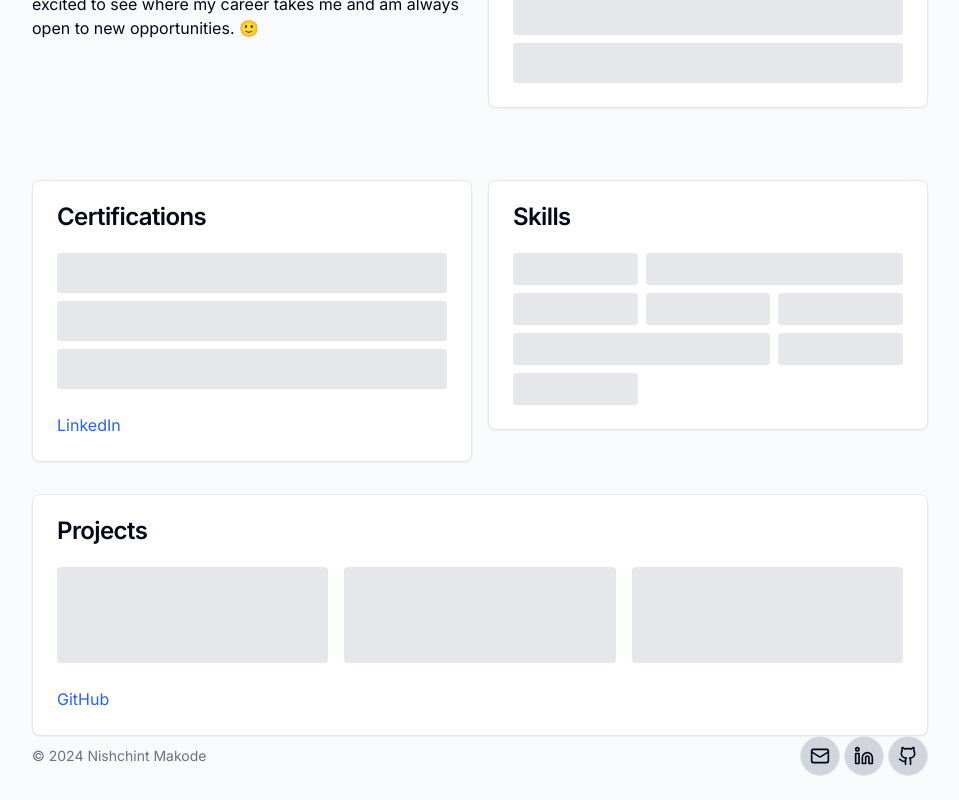
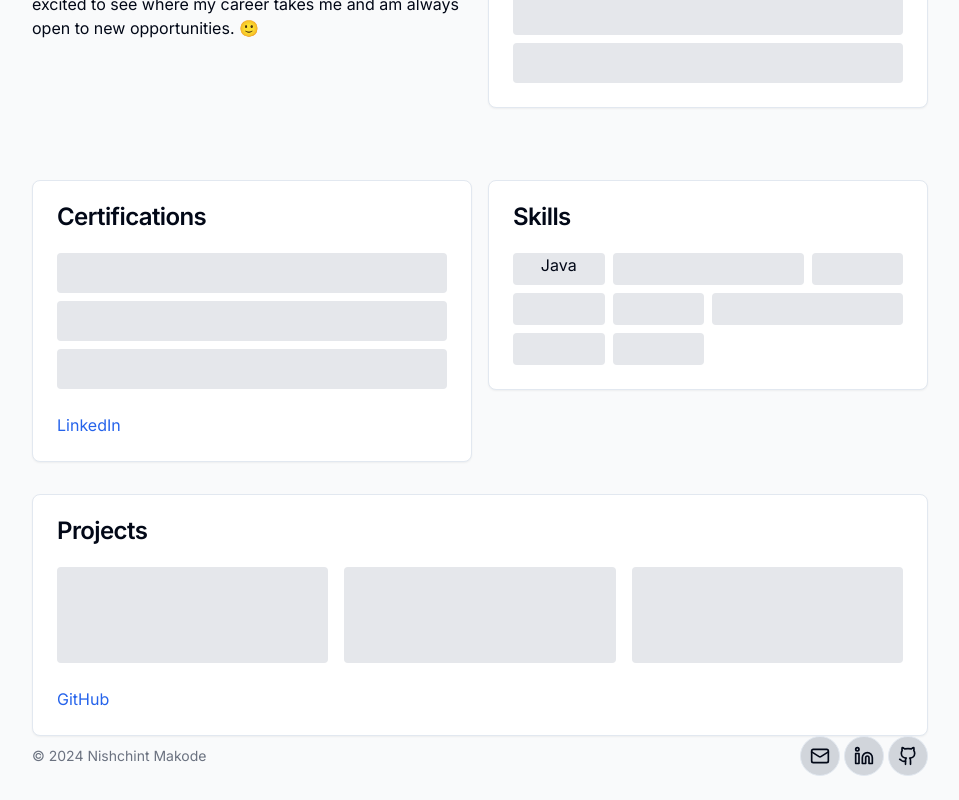
Before and after one commit to nishchintmakode/portfolio-web, a Next.js app: page / in a window 1280 px wide. Shown: the part 920-1720 px from the top of the page, without its empty margins (160-1119 px from the left). Built offline with nearby package versions, Linux system fonts and the light colour scheme.

Commit message:
Update links

```diff
--- a/src/components/Footer.tsx
+++ b/src/components/Footer.tsx
@@ -30,7 +30,7 @@ const Projects = () => {
               <Linkedin className="h-5 w-5" />
             </Button>
           </Link>
-          <Link href="https://www.github.com/in/nishchintmakode/">
+          <Link href="https://www.github.com/nishchintmakode/">
             <Button
               className="bg-gray-300 rounded-full"
               variant="outline"
--- a/src/components/Navbar.tsx
+++ b/src/components/Navbar.tsx
@@ -7,7 +7,9 @@ const Navbar = () => {
   return (
     <header className="w-full max-w-4xl">
       <div className="flex justify-between items-center">
-        <div className="text-2xl font-bold">NM</div>
+        <div className="text-2xl font-bold">
+          <Link href="/">NM</Link>
+        </div>
         <nav className="hidden md:flex space-x-4">
           <Link className="text-gray-600 hover:text-gray-900" href="#about">
             About
--- a/src/components/herosection/heroavatar.tsx
+++ b/src/components/herosection/heroavatar.tsx
@@ -39,7 +39,7 @@ const Heroavatar = () => {
               <Linkedin className="h-5 w-5" />
             </Button>
           </Link>
-          <Link href="https://www.github.com/in/nishchintmakode/">
+          <Link href="https://www.github.com/nishchintmakode/">
             <Button
               className="bg-gray-300 rounded-full"
               variant="outline"
--- a/src/components/qualifications/skills.tsx
+++ b/src/components/qualifications/skills.tsx
@@ -16,8 +16,10 @@ const Skills = () => {
           <CardTitle>Skills</CardTitle>
         </CardHeader>
         <CardContent>
-          <div className="grid grid-cols-3 gap-2">
-            <div className="h-8 bg-gray-200 rounded col-span-1" />
+          <div className="grid grid-cols-4 gap-2">
+            <div className="h-8 bg-gray-200 text-center rounded col-span-1">
+              Java
+            </div>
             <div className="h-8 bg-gray-200 rounded col-span-2" />
             <div className="h-8 bg-gray-200 rounded col-span-1" />
             <div className="h-8 bg-gray-200 rounded col-span-1" />
```
Also changed, not shown: 1 other file (tests, documents, lock files or other folders).
